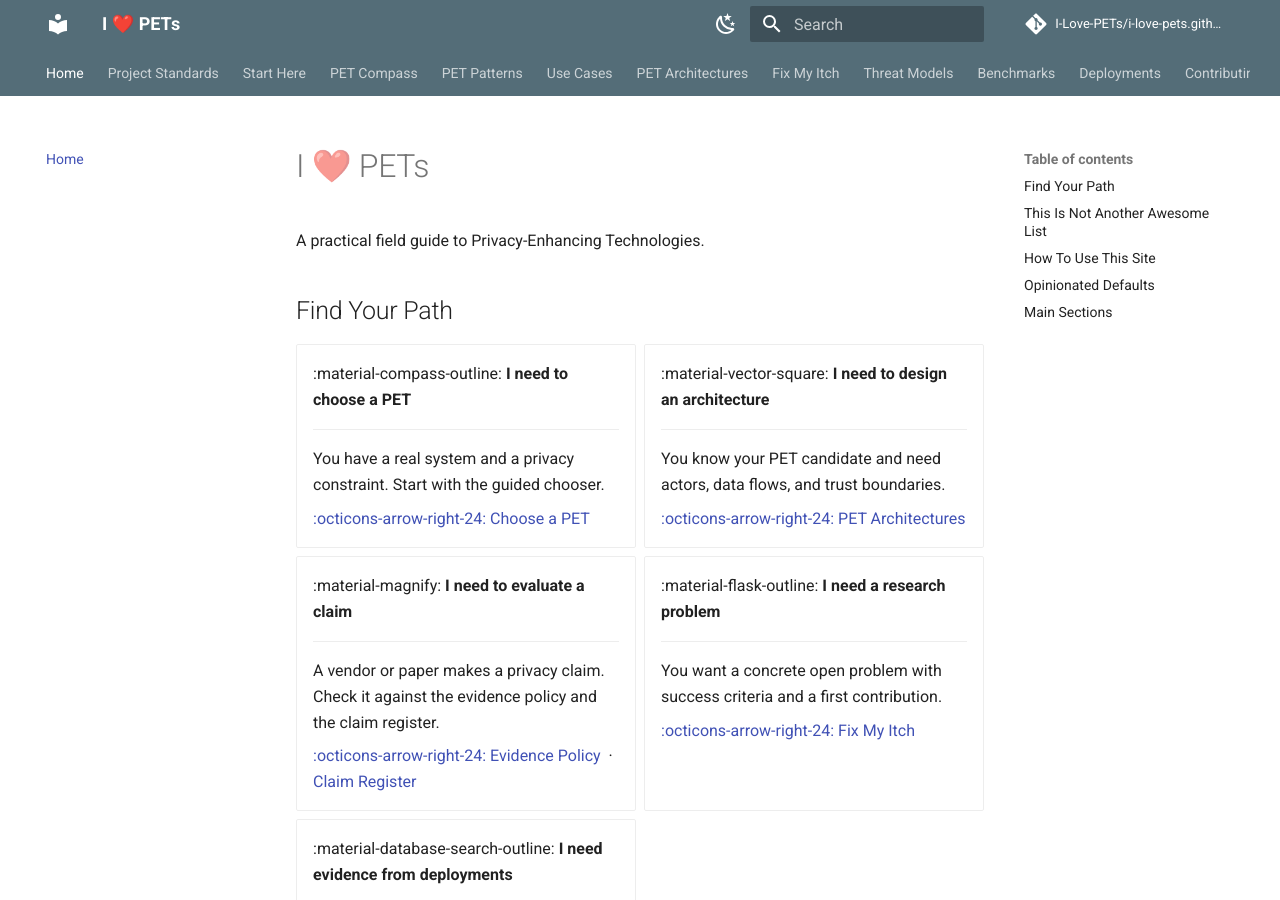
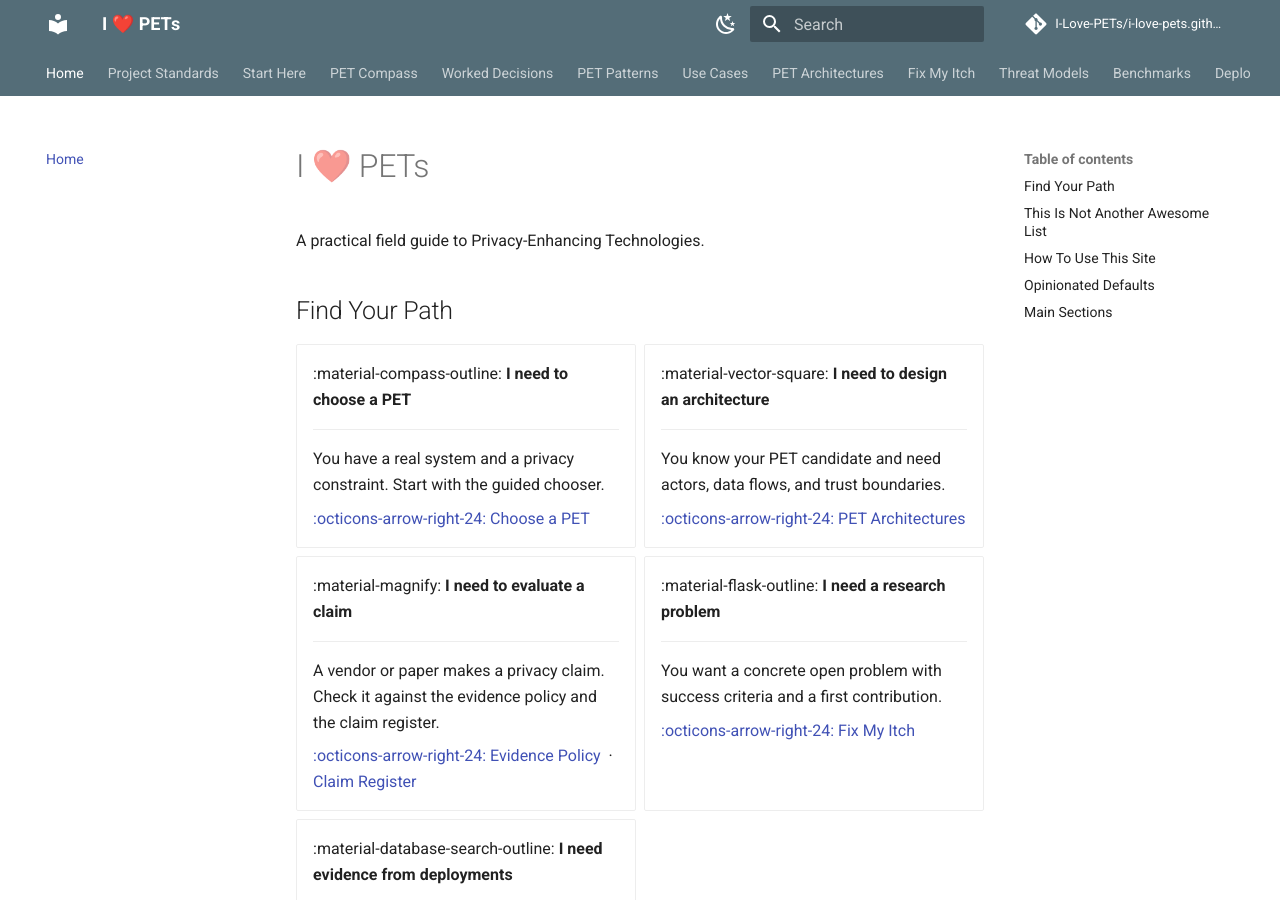
Before and after one commit to I-Love-PETs/i-love-pets.github.io, an MkDocs documentation site: the page built from docs/index.md, in a window 1280 px wide and 900 px high. Built offline with MkDocs 1.6.1 and Material for MkDocs 9.7.7, drawn with Linux system fonts in a browser that asks for light colours; comment, search, counter and statistics services are not loaded; some of the changed lines change nothing that is shown.

Commit message:
merge: sync mkdocs nav with main (resolve conflict)

```diff
--- a/mkdocs.yml
+++ b/mkdocs.yml
@@ -78,6 +78,14 @@
       - By Threat Model: pet-compass/by-threat-model.md
       - By ML Task: pet-compass/by-ml-task.md
       - Decision Tree: pet-compass/decision-tree.md
+  - Worked Decisions:
+      - Overview: worked-decisions/index.md
+      - Hospital Model Training: worked-decisions/hospital-model-training.md
+      - Cross-Bank Fraud Detection: worked-decisions/cross-bank-fraud-detection.md
+      - Private RAG For Enterprise Docs: worked-decisions/private-rag-enterprise-docs.md
+      - Synthetic Dataset Release: worked-decisions/synthetic-dataset-release.md
+      - Private Model Inference: worked-decisions/private-model-inference.md
+      - Public-Sector Statistics Release: worked-decisions/public-sector-statistics-release.md
   - PET Patterns:
       - Overview: pet-patterns/index.md
       - Federated Analytics: pet-patterns/federated-analytics.md
@@ -126,6 +134,7 @@
   - Benchmarks:
       - Overview: benchmarks/index.md
       - Scorecards: benchmarks/scorecards.md
+      - Example Runs: benchmarks/example-runs.md
       - Privacy: benchmarks/privacy.md
       - Utility: benchmarks/utility.md
       - Cost: benchmarks/cost.md
```
